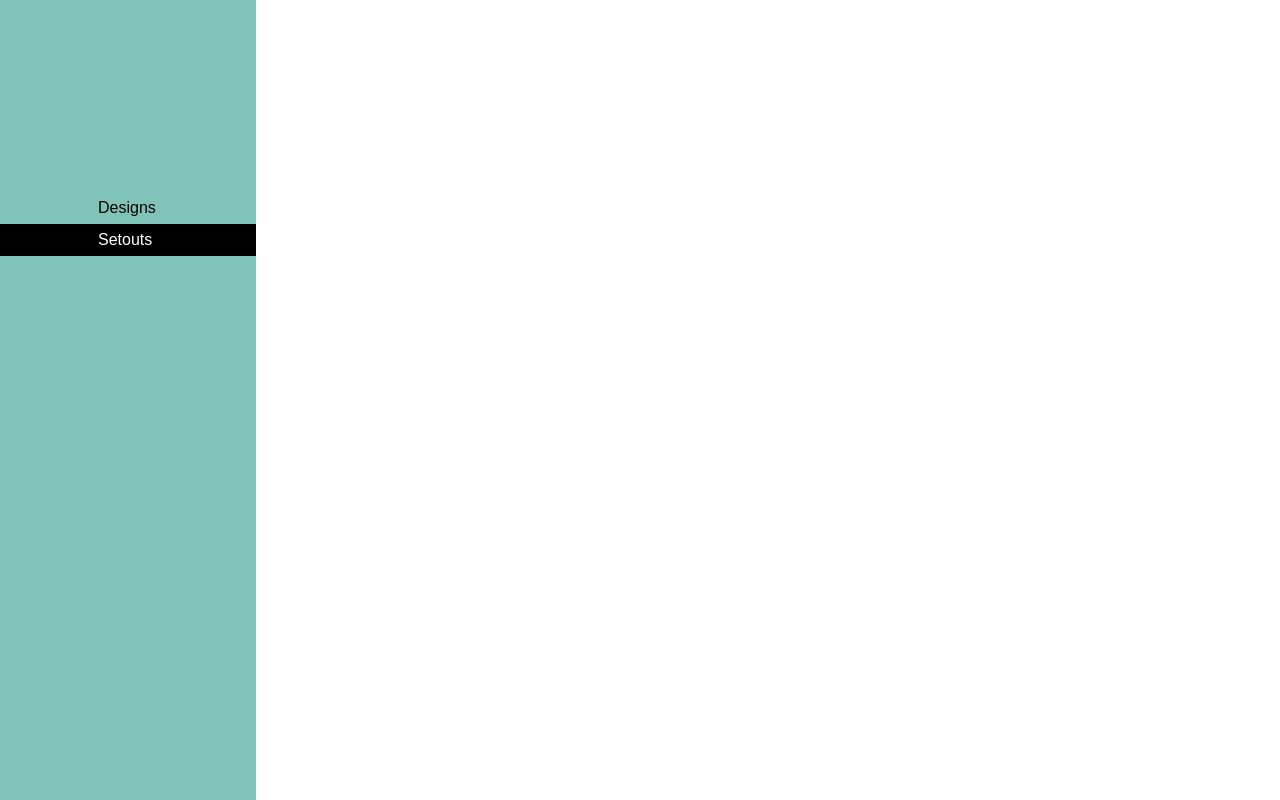
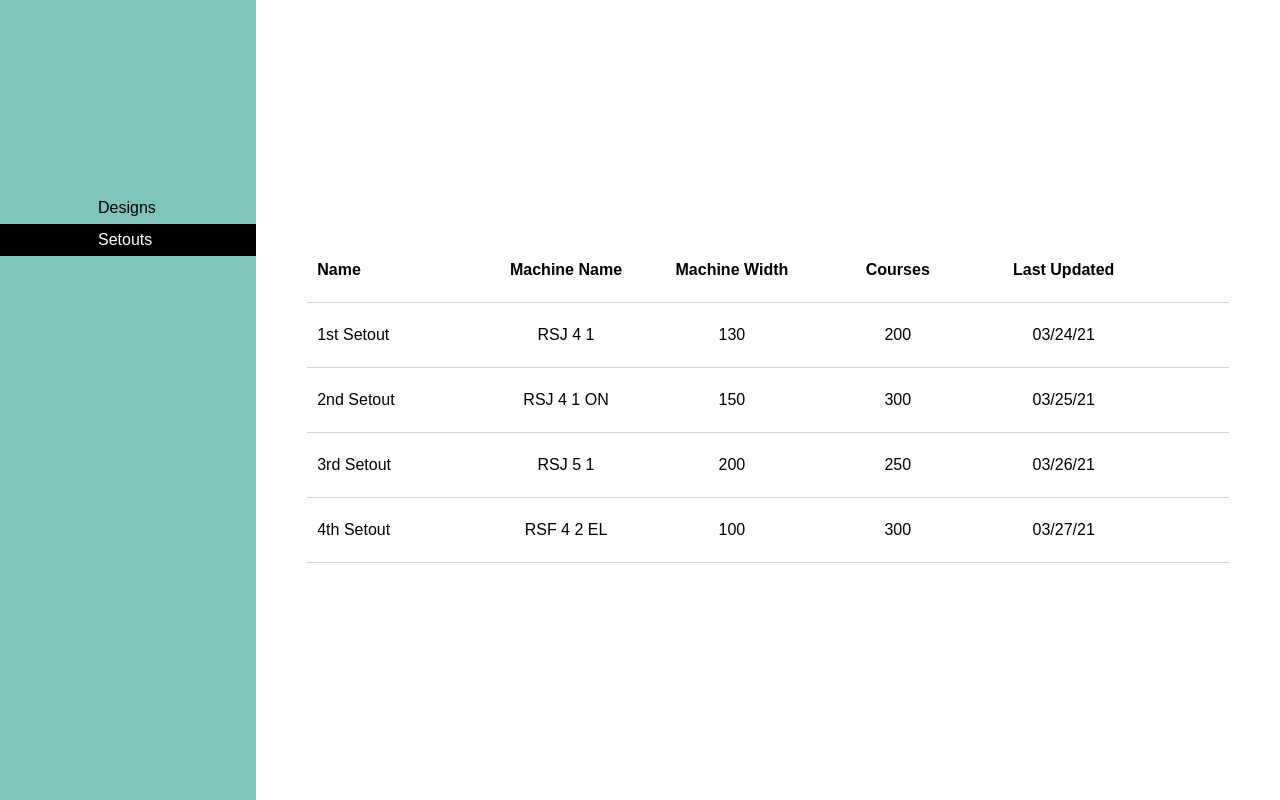
Before and after one commit to LoohanZero/cadt-test, a React (Create React App) app: page /setouts in a window 1280 px wide. Built offline with nearby package versions, Linux system fonts and the light colour scheme; data requests are answered from the project's data file.

Commit message:
addapted table to setouts as well

```diff
--- a/src/components/table/Table.js
+++ b/src/components/table/Table.js
@@ -4,7 +4,7 @@ import React from 'react';
 
 
 
-const Table = ({ data, titles }) => {
+const Table = ({ origin, data, titles }) => {
 
 	return (
 		<div className='table-list-container'>
@@ -23,18 +23,19 @@ const Table = ({ data, titles }) => {
 								<p>{item.name}</p>
 							</div>
 							<div className='table-row-item-container'>
-								<p>{item.courses}</p>
+								<p>{origin ? item.machine_name?.replaceAll('_', ' ') : item.courses}</p>
 							</div>
 							<div className='table-row-item-container'>
-								<p>{item.wales}</p>
+								<p>{origin ? item.machine_width : item.wales}</p>
 							</div>
 							<div className='table-row-item-container'>
-								<p>{item.updated}</p>
+								<p>{origin ? item.courses : item.updated}</p>
 							</div>
 							<div className='table-row-item-container'>
-								<div className='table-name-circle'>
-									<p>{item.user_name_last_update?.split(' ').map(word => word.charAt(0)).join('')}</p>
-								</div>
+								{origin ? <p>{item.updated}</p> :
+									<div className='table-name-circle'>
+										<p>{item.user_name_last_update?.split(' ').map(word => word.charAt(0)).join('')}</p>
+									</div>}
 							</div>
 						</a>
 					</li>)}
--- a/src/components/table/table.scss
+++ b/src/components/table/table.scss
@@ -3,7 +3,7 @@
 .table-list-container {
 	max-height: 325px;
 	overflow-y: scroll;
-	width: 85%;
+	width: 90%;
 }
 
 .table-row-styling {
--- a/src/pages/designs/Designs.js
+++ b/src/pages/designs/Designs.js
@@ -5,7 +5,7 @@ import React, { useEffect, useReducer } from 'react';
 import GridLoader from 'react-spinners/GridLoader';
 
 import Table from '../../components/table/Table';
-import { ACTIONS, designsModel, TITLES } from '../../services/actions';
+import { ACTIONS, dataModel, TITLES } from '../../services/actions';
 import { getDesignData, getUsersData } from '../../services/getData';
 
 const formatDateUpdate = design => {
@@ -28,10 +28,10 @@ const reducerDesigns = (state, action) => {
 				data: action.payload };
 		case ACTIONS.FORMAT_LAST_UPDATE_DATE:
 			return { ...state,
-				data: state.data.map(formatDateUpdate) };
+				data: state.data?.map(formatDateUpdate) };
 		case ACTIONS.ADD_LAST_USER_UPDATE:
 			return { ...state,
-				data: state.data.map(design => formatUpdateName(design, action.payload)) };
+				data: state.data?.map(design => formatUpdateName(design, action.payload)) };
 		case ACTIONS.SET_ERROR:
 			return { ...state,
 				error: new Error() };
@@ -43,7 +43,7 @@ const reducerDesigns = (state, action) => {
 
 
 const Designs = () => {
-	const [ designs, dispatchDesings ] = useReducer(reducerDesigns, designsModel);
+	const [ designs, dispatchDesings ] = useReducer(reducerDesigns, dataModel);
 
 
 	const getDesigns = async () => {
--- a/src/pages/setouts/Setouts.js
+++ b/src/pages/setouts/Setouts.js
@@ -1,10 +1,76 @@
-import React from 'react';
+/* eslint-disable react-hooks/exhaustive-deps */
+import '../pages.scss';
+
+import React, { useEffect, useReducer } from 'react';
+import GridLoader from 'react-spinners/GridLoader';
+
+import Table from '../../components/table/Table';
+import { ACTIONS, dataModel, TITLES } from '../../services/actions';
+import { getSetoutsData } from '../../services/getData';
+
+const formatDateUpdate = setout => {
+	const formattedDate = new Date(setout.updated).toLocaleString('dv-MV', { year:'2-digit',month:'2-digit', day:'2-digit' }).split(' ')[0];
+	return { ...setout, updated: formattedDate };
+};
+
+
+const reducerSetouts = (state, action) => {
+	switch (action.type) {
+		case ACTIONS.SET_IS_LOADING:
+			return { ...state,
+				isLoading: !state.isLoading };
+		case ACTIONS.SET_SETOUTS_DATA:
+			return { ...state,
+				data: action.payload };
+		case ACTIONS.FORMAT_LAST_UPDATE_DATE:
+			return { ...state,
+				data: state.data?.map(formatDateUpdate) };
+		case ACTIONS.SET_ERROR:
+			return { ...state,
+				error: new Error() };
+		default:
+			return { ...state,
+				error: new Error() };
+	}
+};
+
 
 const Setouts = () => {
+	const [ setouts, dispatchSetouts ] = useReducer(reducerSetouts, dataModel);
+
+
+	const getSetouts = async () => {
+		dispatchSetouts({ type: ACTIONS.SET_IS_LOADING });
+
+		const designsInformation = await getSetoutsData();
+
+		if (designsInformation instanceof Error) {
+			dispatchSetouts({ type: ACTIONS.SET_ERROR });
+		} else{
+			dispatchSetouts({ type: ACTIONS.SET_SETOUTS_DATA, payload: designsInformation });
+			dispatchSetouts({ type: ACTIONS.FORMAT_LAST_UPDATE_DATE });
+		}
+		dispatchSetouts({ type: ACTIONS.SET_IS_LOADING });
+
+	};
+
+	useEffect(() => {
+		getSetouts();
+		return () => {
+			dispatchSetouts({ type: ACTIONS.GET_DESIGN_DATA, payload: null });
+		};
+	}, [ ]);
+
 	return (
-		<div>
+		<main className='pages-main-container'>
+			{setouts.isLoading &&
+				<div data-testid="loader" className='pages-loader'>
+					<GridLoader color="#80c4b9" />
+				</div>
+			}
+			{!setouts.isLoading && setouts.data && <Table origin='setouts' data={setouts.data} titles={TITLES.SETOUTS} />}
 
-		</div>
+		</main>
 	);
 };
 
--- a/src/services/actions.js
+++ b/src/services/actions.js
@@ -1,11 +1,12 @@
-const designsModel = { isLoading: false,
+const dataModel = { isLoading: false,
 	data: null,
 	error: null };
 
 const ACTIONS = {
 	SET_IS_LOADING: 'isLoading',
 	SET_DESIGN_DATA: 'data',
-	ADD_LAST_USER_UPDATEA: 'user',
+	SET_SETOUTS_DATA: 'setouts',
+	ADD_LAST_USER_UPDATE: 'user',
 	FORMAT_LAST_UPDATE_DATE: 'formatDate',
 	SET_ERROR: 'error'
 };
@@ -15,4 +16,4 @@ const TITLES = {
 	SETOUTS: [ 'Name', 'Machine Name', 'Machine Width', 'Courses', 'Last Updated' ]
 };
 
-export { ACTIONS, designsModel, TITLES };
+export { ACTIONS, dataModel, TITLES };
--- a/src/services/getData.js
+++ b/src/services/getData.js
@@ -1,6 +1,16 @@
 const getDesignData = async () => {
 	try{
 		const response = await fetch('/designs');
+		return await response.json();
+	}
+	catch (error) {
+		return new Error(error);
+	}
+};
+
+const getSetoutsData = async () => {
+	try{
+		const response = await fetch('/setouts');
 		return await response.json();
 	}
 	catch (error) {
@@ -18,4 +28,4 @@ const getUsersData = async () => {
 	}
 };
 
-export { getDesignData, getUsersData };
+export { getDesignData, getSetoutsData, getUsersData };
```
